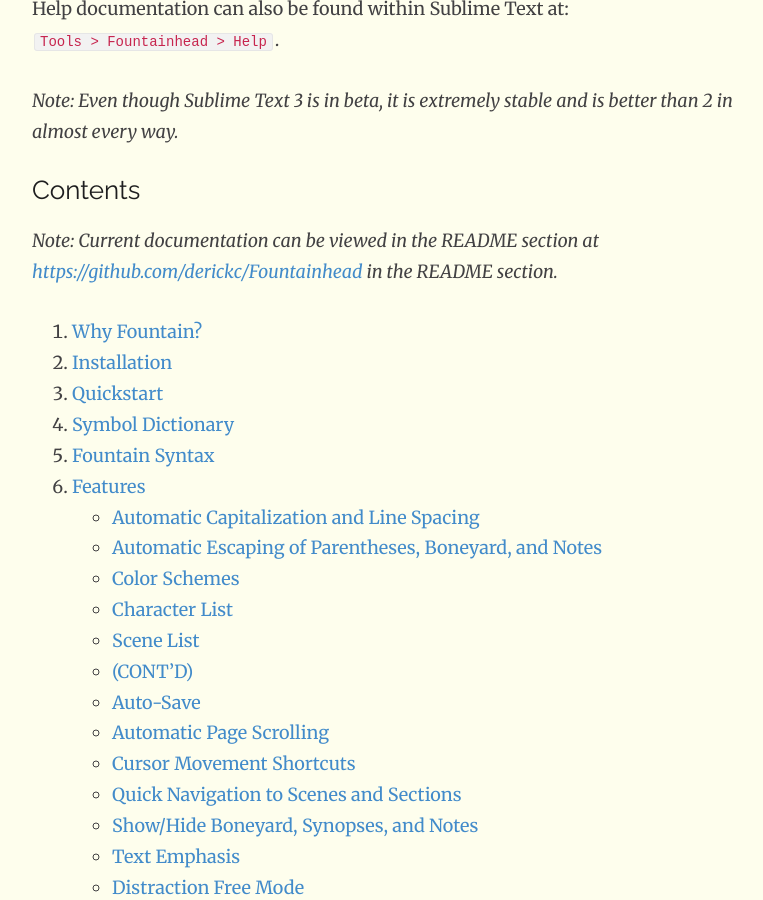
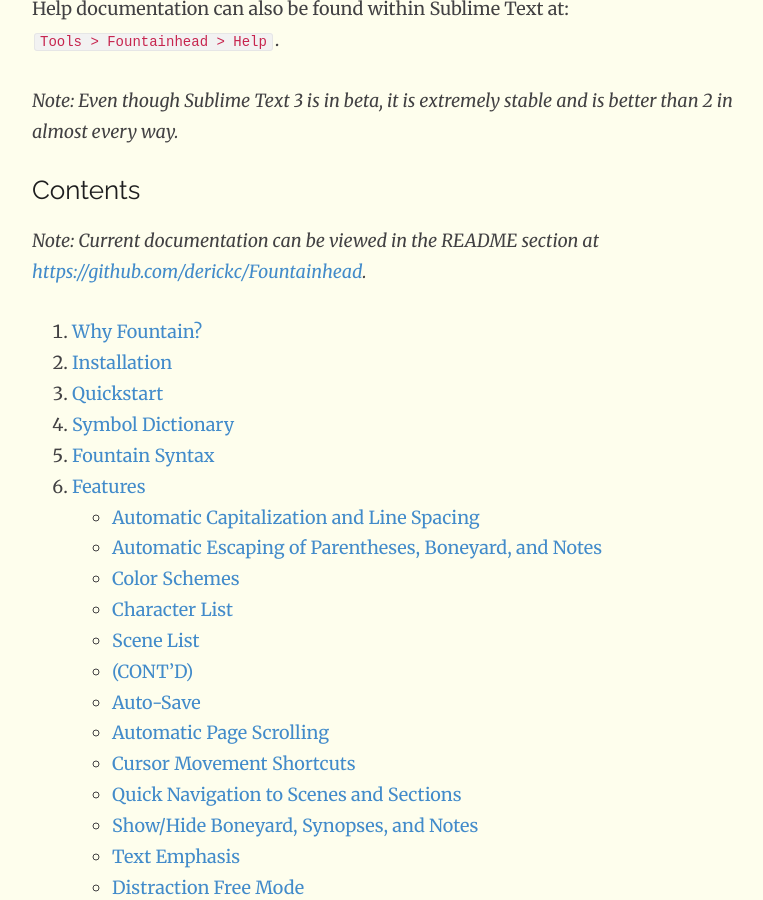
Before and after one commit to classicblunders/classicblunders.github.io, a Jekyll site: the page built from _posts/2015-01-09-introducing-fountainhead.md, in a window 1280 px wide and 900 px high, scrolled down 741 px. Shown: the whole window, without its empty margins (233-996 px from the left). Built offline with Jekyll 4.4.1, drawn with Linux system fonts in a browser that asks for light colours; nearby versions of some CDN libraries; comment, search, counter and statistics services are not loaded.

Commit message:
Remove redundant README section reference.

```diff
--- a/_posts/2015-01-09-introducing-fountainhead.md
+++ b/_posts/2015-01-09-introducing-fountainhead.md
@@ -31,7 +31,7 @@ Help documentation can also be found within Sublime Text at: `Tools > Fountainhe
 
 ## <a name="contents"></a>Contents
 
-*Note: Current documentation can be viewed in the README section at [https://github.com/derickc/Fountainhead](https://github.com/derickc/Fountainhead) in the README section.*
+*Note: Current documentation can be viewed in the README section at [https://github.com/derickc/Fountainhead](https://github.com/derickc/Fountainhead).*
 
 1. [Why Fountain?](#why-fountain)
 1. [Installation](#installation)
```
